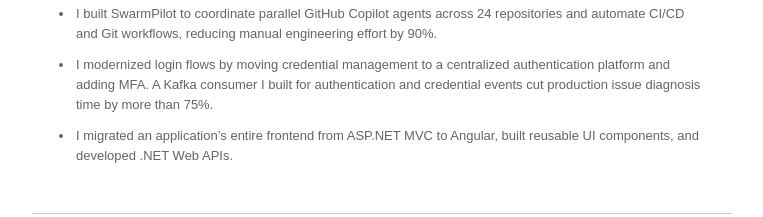
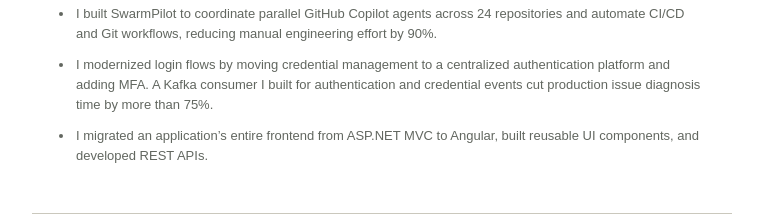
Before and after one commit to timwong101/my-portfolio, a React (Vite) app: page / in a window 1280 px wide. Shown: the part 1360-1577 px from the top of the page, without its empty margins (258-1021 px from the left). Built offline with nearby package versions, Linux system fonts and the light colour scheme; a web font is replaced by a local one.

Commit message:
Use REST APIs in experience highlight

```diff
--- a/src/App.tsx
+++ b/src/App.tsx
@@ -67,7 +67,7 @@
 const experienceHighlights = [
   'I built SwarmPilot to coordinate parallel GitHub Copilot agents across 24 repositories and automate CI/CD and Git workflows, reducing manual engineering effort by 90%.',
   'I modernized login flows by moving credential management to a centralized authentication platform and adding MFA. A Kafka consumer I built for authentication and credential events cut production issue diagnosis time by more than 75%.',
-  'I migrated an application’s entire frontend from ASP.NET MVC to Angular, built reusable UI components, and developed .NET Web APIs.',
+  'I migrated an application’s entire frontend from ASP.NET MVC to Angular, built reusable UI components, and developed REST APIs.',
 ];
 
 function scrollToSection(sectionId?: string) {
```
